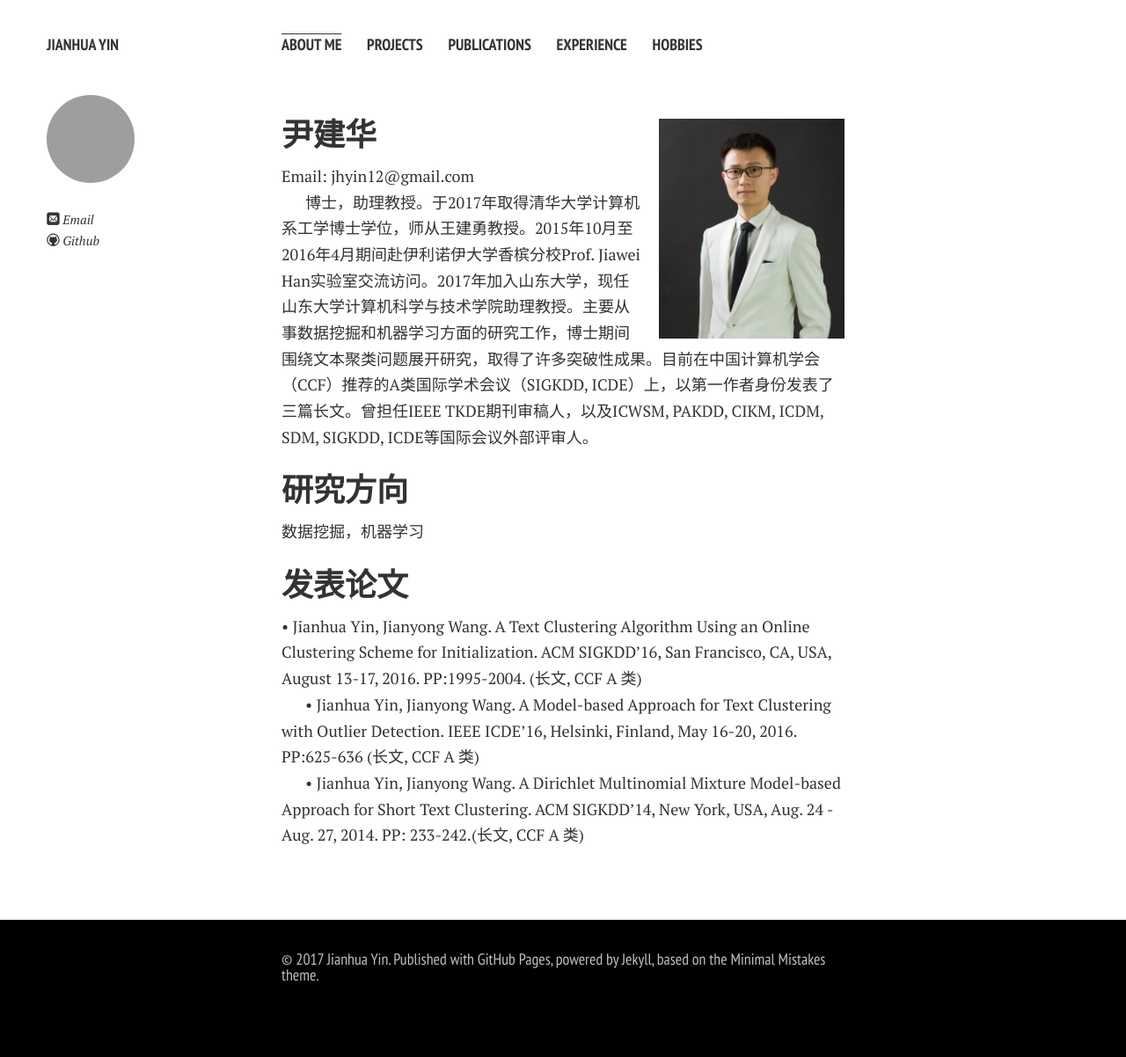
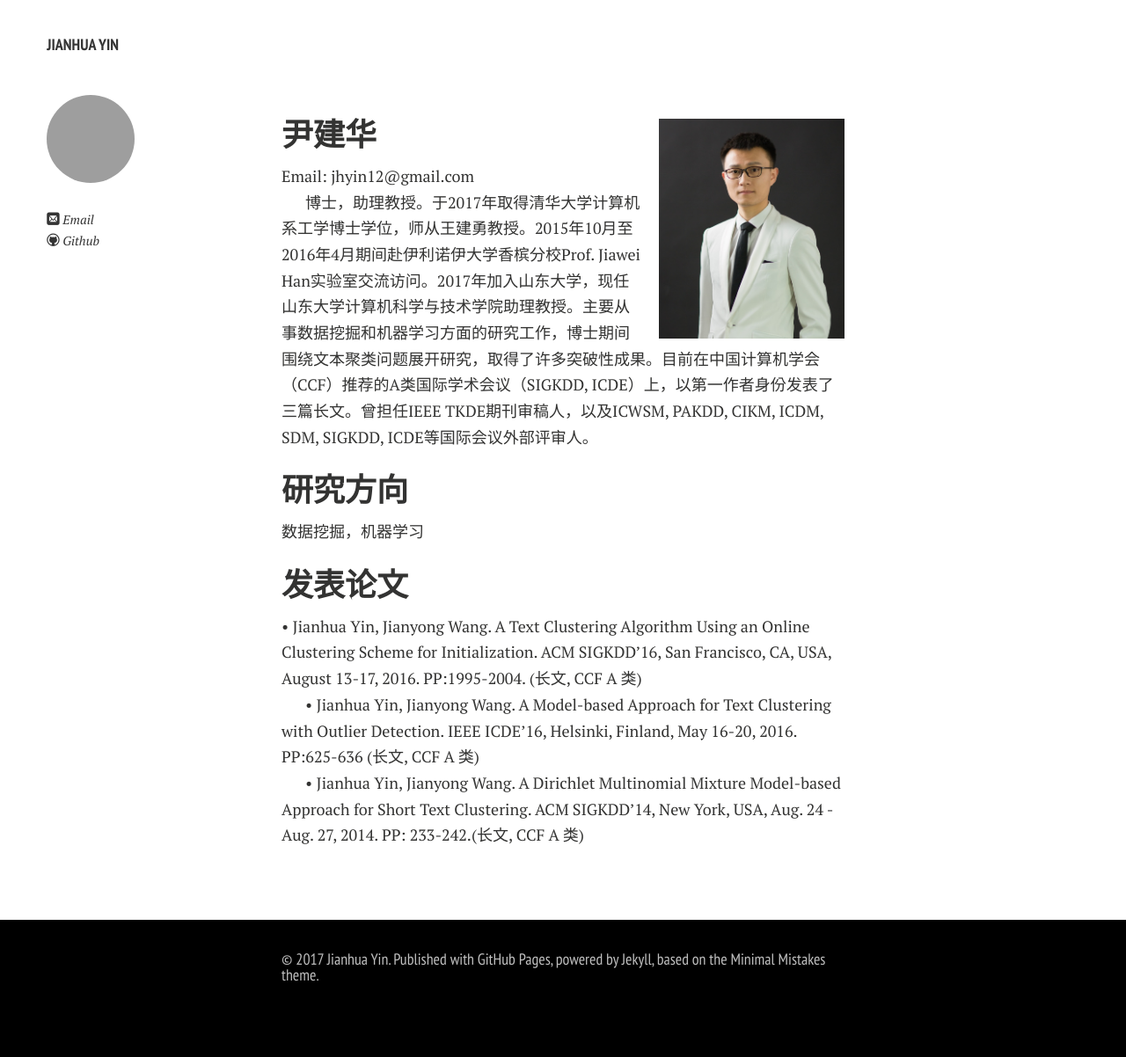
Before and after one commit to jianhuayin/jianhuayin.github.io, a Jekyll site: the page built from index.md, in a window 1280 px wide. Shown: the whole page at 88% size. Built offline with Jekyll 4.4.1, drawn with Linux system fonts in a browser that asks for light colours; nearby versions of some CDN libraries; Markdown is read by kramdown in place of the engine named in the settings; some of the changed lines change nothing that is shown.

Commit message:
Update _config.yml

```diff
--- a/_config.yml
+++ b/_config.yml
@@ -28,17 +28,17 @@ bing_verify:
 
 # Links to include in top navigation
 # For external links add external: true
-links:
-  - title: About Me
-    url: /
-  - title: Projects
-    url: /projects/
-  - title: Publications
-    url: /publications/
-  - title: Experience
-    url: /experience/
-  - title: Hobbies
-    url: /hobbies/
+#links:
+#  - title: About Me
+#    url: /
+#  - title: Projects
+#    url: /projects/
+#  - title: Publications
+#    url: /publications/
+#  - title: Experience
+#    url: /experience/
+#  - title: Hobbies
+#    url: /hobbies/
 
 # http://en.wikipedia.org/wiki/List_of_tz_database_time_zones
 timezone:
```
